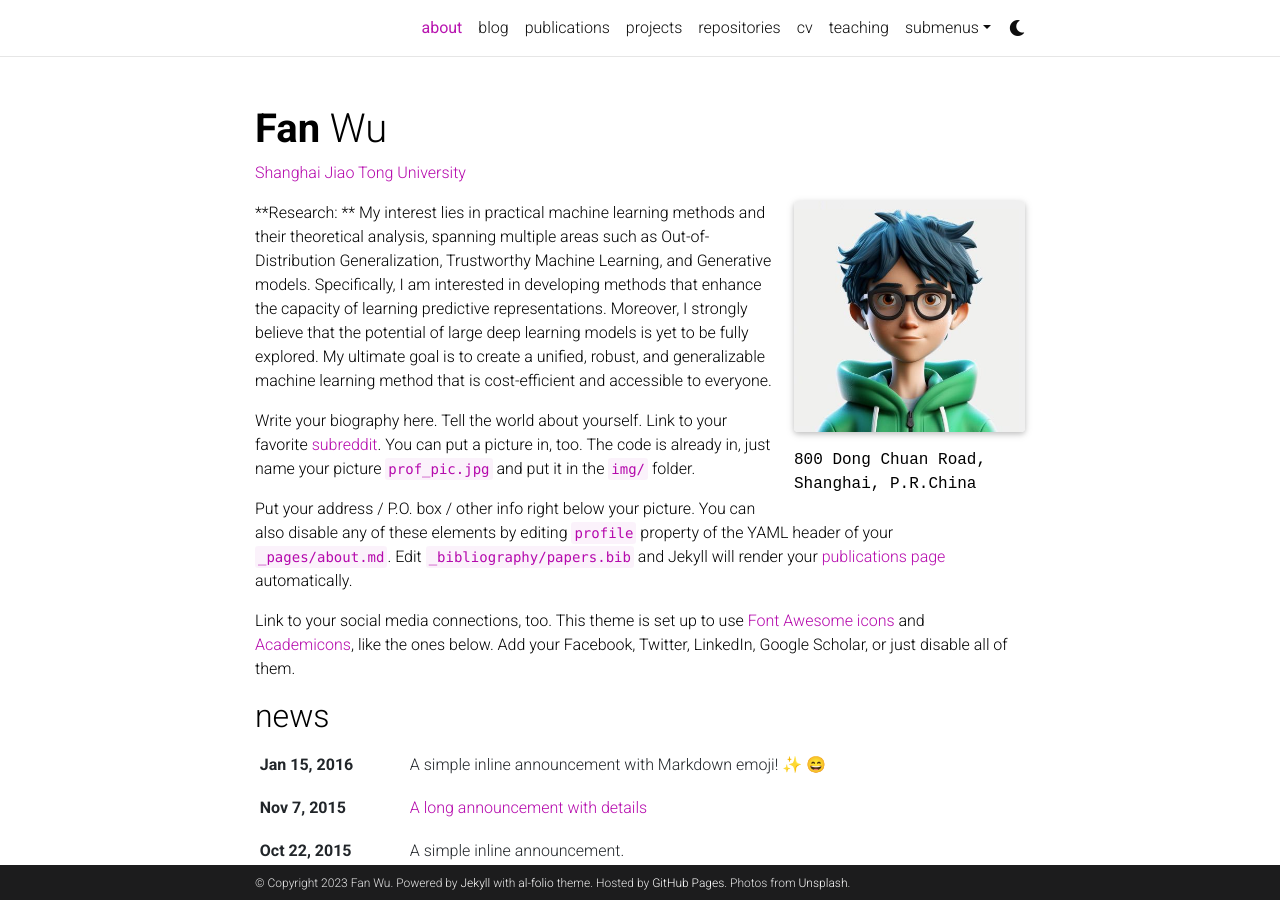
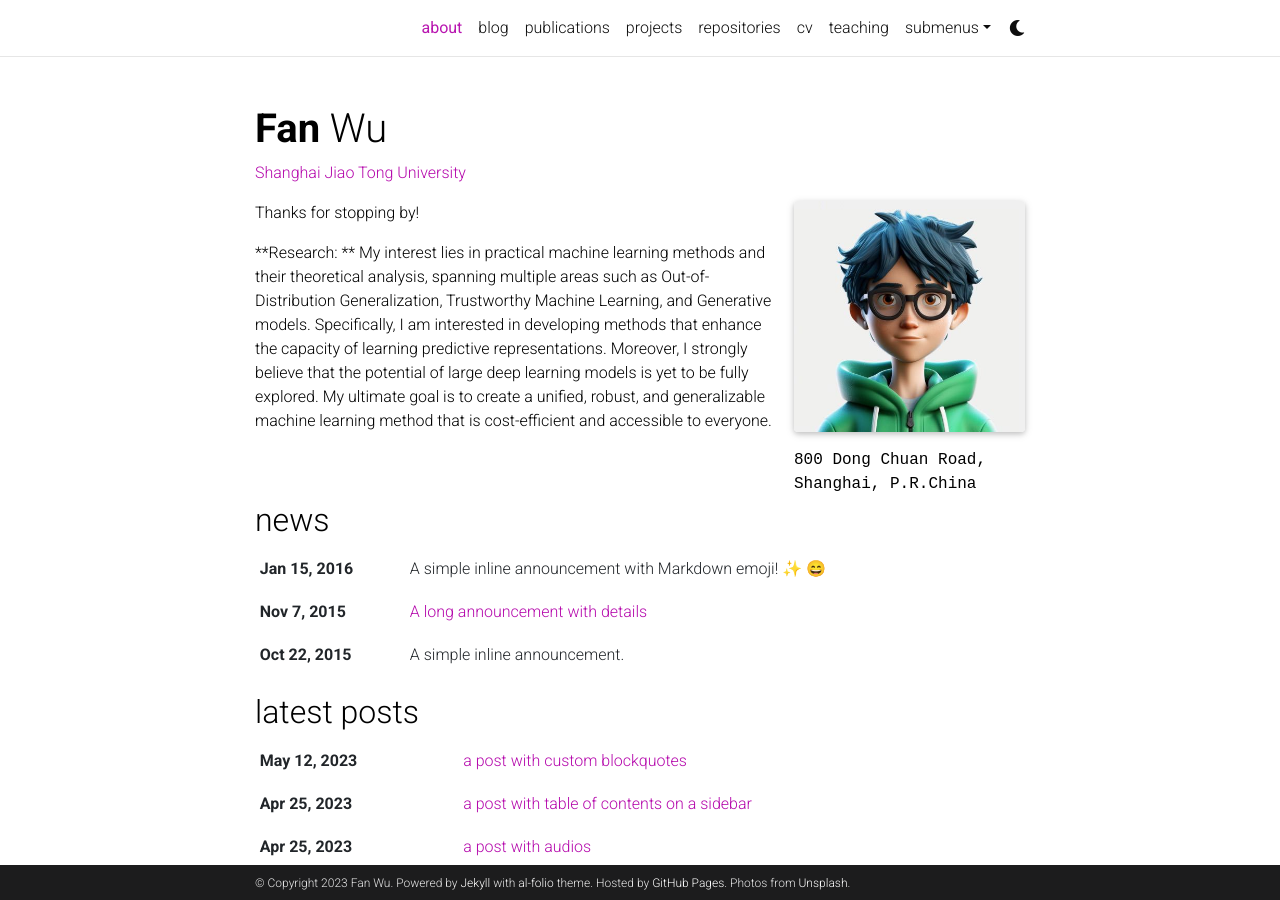
Before and after one commit to wufan-cse/wufan-cse.github.io, a Jekyll site: the page built from _pages/about.md, in a window 1280 px wide and 900 px high. Built offline with Jekyll 4.4.1, drawn with Linux system fonts in a browser that asks for light colours; full-size pictures stand in for the smaller copies a plugin makes; emoji names are drawn with the system emoji font; comment, search, counter and statistics services are not loaded; a style sheet for code colours, icons or effects is not loaded.

Commit message:
Update about.md

```diff
--- a/_pages/about.md
+++ b/_pages/about.md
@@ -18,14 +18,16 @@
 social: true  # includes social icons at the bottom of the page
 ---
 
+Thanks for stopping by!
+
 **Research: **
 My interest lies in practical machine learning methods and their theoretical analysis, spanning multiple areas such as Out-of-Distribution Generalization, Trustworthy Machine Learning, and Generative models.
 Specifically, I am interested in developing methods that enhance the capacity of learning predictive representations.
 Moreover, I strongly believe that the potential of large deep learning models is yet to be fully explored.
 My ultimate goal is to create a unified, robust, and generalizable machine learning method that is cost-efficient and accessible to everyone.
 
-Write your biography here. Tell the world about yourself. Link to your favorite [subreddit](http://reddit.com). You can put a picture in, too. The code is already in, just name your picture `prof_pic.jpg` and put it in the `img/` folder.
+<!-- Write your biography here. Tell the world about yourself. Link to your favorite [subreddit](http://reddit.com). You can put a picture in, too. The code is already in, just name your picture `prof_pic.jpg` and put it in the `img/` folder.
 
 Put your address / P.O. box / other info right below your picture. You can also disable any of these elements by editing `profile` property of the YAML header of your `_pages/about.md`. Edit `_bibliography/papers.bib` and Jekyll will render your [publications page](/al-folio/publications/) automatically.
 
-Link to your social media connections, too. This theme is set up to use [Font Awesome icons](http://fortawesome.github.io/Font-Awesome/) and [Academicons](https://jpswalsh.github.io/academicons/), like the ones below. Add your Facebook, Twitter, LinkedIn, Google Scholar, or just disable all of them.
+Link to your social media connections, too. This theme is set up to use [Font Awesome icons](http://fortawesome.github.io/Font-Awesome/) and [Academicons](https://jpswalsh.github.io/academicons/), like the ones below. Add your Facebook, Twitter, LinkedIn, Google Scholar, or just disable all of them. -->
```
